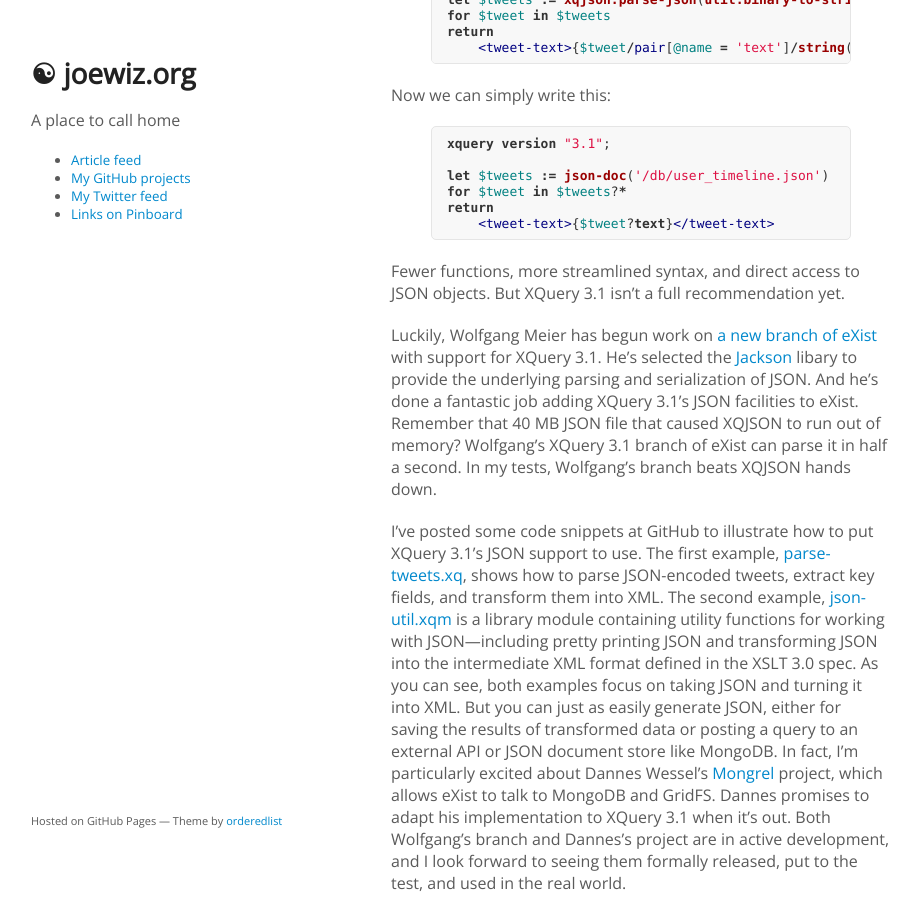
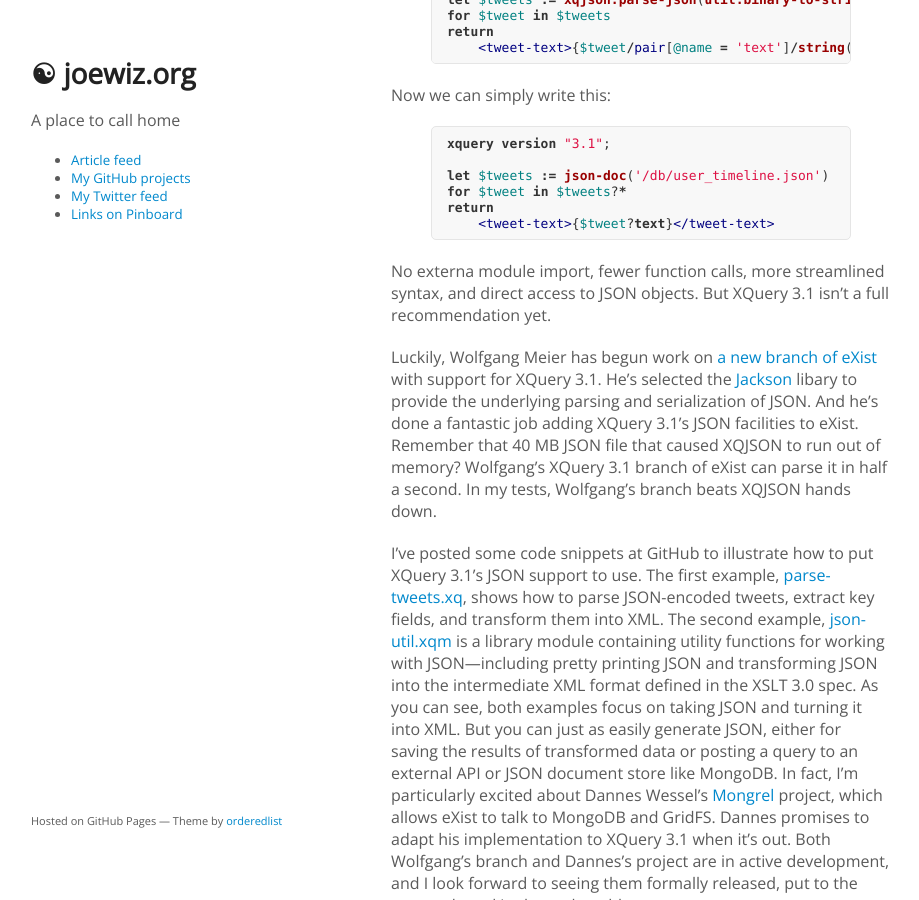
Before and after one commit to joewiz/joewiz.github.io, a Jekyll site: the page built from _posts/2015-01-18-a-preview-of-xquery-3.1s-json-support-in-exist.md, in a window 1280 px wide and 900 px high, scrolled down 1209 px. Shown: the whole window, without its empty margins (179-1098 px from the left). Built offline with Jekyll 4.4.1, drawn with Linux system fonts in a browser that asks for light colours.

Commit message:
further edits

```diff
--- a/_posts/2015-01-18-a-preview-of-xquery-3.1s-json-support-in-exist.md
+++ b/_posts/2015-01-18-a-preview-of-xquery-3.1s-json-support-in-exist.md
@@ -48,7 +48,7 @@ return
     <tweet-text>{$tweet?text}</tweet-text>
 {% endhighlight %}
 
-Fewer functions, more streamlined syntax, and direct access to JSON objects.  But XQuery 3.1 isn't a full recommendation yet.
+No externa module import, fewer function calls, more streamlined syntax, and direct access to JSON objects.  But XQuery 3.1 isn't a full recommendation yet.
 
 Luckily, Wolfgang Meier has begun work on [a new branch of eXist](https://github.com/wolfgangmm/exist/commits/arrays) with support for XQuery 3.1.  He's selected the [Jackson](http://jackson.codehaus.org/) libary to provide the underlying parsing and serialization of JSON.  And he's done a fantastic job adding XQuery 3.1's JSON facilities to eXist.  Remember that 40 MB JSON file that caused XQJSON to run out of memory?  Wolfgang's XQuery 3.1 branch of eXist can parse it in half a second.  In my tests, Wolfgang's branch beats XQJSON hands down.
 
```
